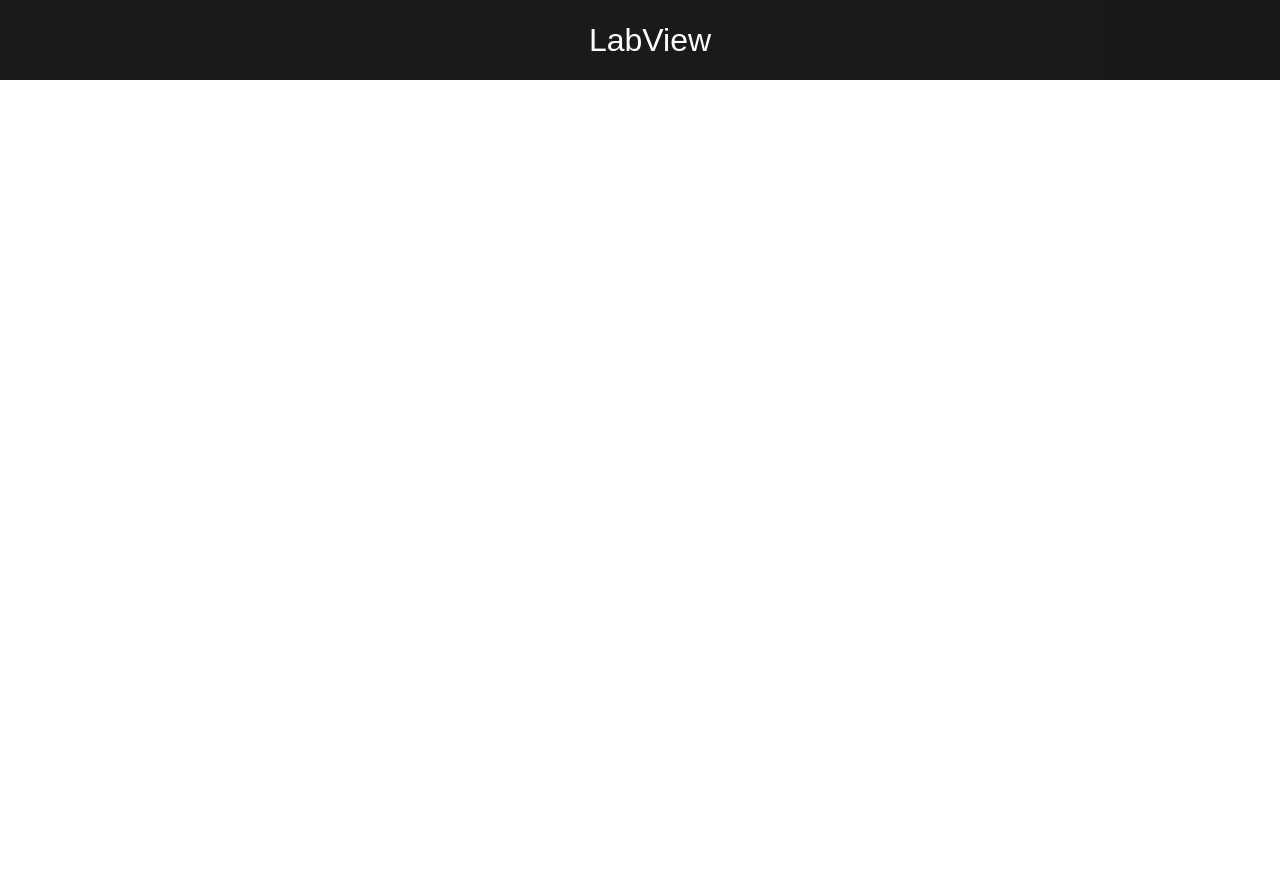
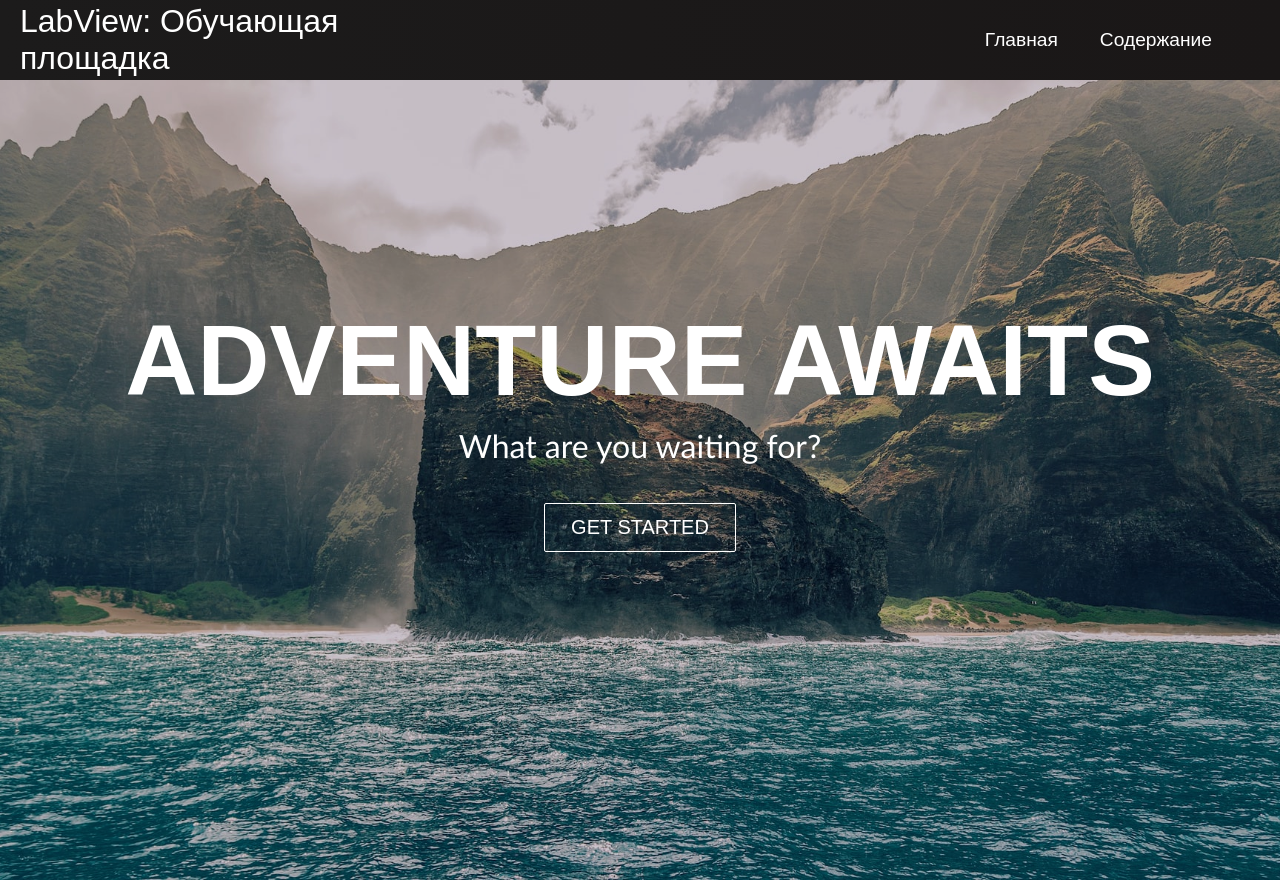
Before and after one commit to MukizuL/labview_site, a React (Create React App) app: page / in a window 1280 px wide. Before the commit the page ends 800 px from the top, so only its background shows below. Built offline with nearby package versions, Linux system fonts and the light colour scheme.

Commit message:
Made navbar and home

```diff
--- a/src/App.css
+++ b/src/App.css
@@ -5,40 +5,10 @@
   font-family: 'PT Sans', sans-serif;
 }
 
-.home,
-.services,
-.products,
-.sign-up {
+.home{
   display: flex;
   height: 90vh;
   align-items: center;
   justify-content: center;
   font-size: 3rem;
 }
-
-.services {
-  background-image: url('../public/images/img-2.jpg');
-  background-position: center;
-  background-size: cover;
-  background-repeat: no-repeat;
-  color: #fff;
-  font-size: 100px;
-}
-
-.products {
-  background-image: url('../public//images/img-1.jpg');
-  background-position: center;
-  background-size: fill;
-  background-repeat: no-repeat;
-  color: #fff;
-  font-size: 100px;
-}
-/*
-.sign-up {
-  background-image: url('/images/img-8.jpg');
-  background-position: center;
-  background-size: cover;
-  background-repeat: no-repeat;
-  color: #fff;
-  font-size: 100px;
-} */
--- a/src/App.js
+++ b/src/App.js
@@ -9,7 +9,7 @@ function App() {
       <Router>
         <Navbar />
         <Routes>
-          <Route path='/' exact component={Home} />
+          <Route path='/' exact element={<Home />} />
         </Routes>
       </Router>
     </>
--- a/src/components/Button.js
+++ b/src/components/Button.js
@@ -32,7 +32,7 @@ export const Button = ({
   const checkButtonSize = SIZES.includes(buttonSize) ? buttonSize : SIZES[0];
 
   return (
-    <Link to='/sign-up' className='btn-mobile'>
+    <Link to='/content' className='btn-mobile'>
       <button
         className={`btn ${checkButtonStyle} ${checkButtonSize}`}
         onClick={onClick}
--- a/src/components/HeroSection.css
+++ b/src/components/HeroSection.css
@@ -1,13 +1,5 @@
-video {
-    object-fit: cover;
-    width: 100%;
-    height: 100%;
-    position: fixed;
-    z-index: -1;
-  }
-
   .hero-container {
-    /* background: url('/images/img-home.jpg') center center/cover no-repeat; */
+    background: url('../../public/images/img-home.jpg') center center/cover no-repeat;
     height: 100vh;
     width: 100%;
     display: flex;
--- a/src/components/HeroSection.js
+++ b/src/components/HeroSection.js
@@ -6,7 +6,6 @@ import './HeroSection.css';
 function HeroSection() {
   return (
     <div className='hero-container'>
-      <video src='/videos/video-1.mp4' autoPlay loop muted />
       <h1>ADVENTURE AWAITS</h1>
       <p>What are you waiting for?</p>
       <div className='hero-btns'>
@@ -17,14 +16,6 @@ function HeroSection() {
         >
           GET STARTED
         </Button>
-        <Button
-          className='btns'
-          buttonStyle='btn--primary'
-          buttonSize='btn--large'
-          onClick={console.log('hey')}
-        >
-          WATCH TRAILER <i className='far fa-play-circle' />
-        </Button>
       </div>
     </div>
   );
--- a/src/components/Navbar.js
+++ b/src/components/Navbar.js
@@ -1,19 +1,60 @@
-import React from 'react'
-import {Link} from 'react-router-dom'
-import './Navbar.css'
+import React, { useState, useEffect } from 'react';
+import { Button } from './Button';
+import { Link } from 'react-router-dom';
+import './Navbar.css';
 
 function Navbar() {
+  const [click, setClick] = useState(false);
+  const [button, setButton] = useState(true);
+
+  const handleClick = () => setClick(!click);
+  const closeMobileMenu = () => setClick(false);
+
+  const showButton = () => {
+    if (window.innerWidth <= 960) {
+      setButton(false);
+    } else {
+      setButton(true);
+    }
+  };
+
+  useEffect(() => {
+    showButton();
+  }, []);
+
+  window.addEventListener('resize', showButton);
+
   return (
     <>
-        <nav className="navbar">
-            <div className="navbar-container">
-                <Link to='/' className="navbar-logo">
-                    LabView
-                </Link>
-            </div>
-        </nav>
+      <nav className='navbar'>
+        <div className='navbar-container'>
+          <Link to='/' className='navbar-logo' onClick={closeMobileMenu}>
+            LabView: Обучающая площадка
+            <i class='fab fa-typo3' />
+          </Link>
+          <div className='menu-icon' onClick={handleClick}>
+            <i className={click ? 'fas fa-times' : 'fas fa-bars'} />
+          </div>
+          <ul className={click ? 'nav-menu active' : 'nav-menu'}>
+            <li className='nav-item'>
+              <Link to='/' className='nav-links' onClick={closeMobileMenu}>
+                Главная
+              </Link>
+            </li>
+            <li className='nav-item'>
+              <Link
+                to='/content'
+                className='nav-links'
+                onClick={closeMobileMenu}
+              >
+                Содержание
+              </Link>
+            </li>
+          </ul>
+        </div>
+      </nav>
     </>
-  )
+  );
 }
 
-export default Navbar
+export default Navbar;
--- a/src/components/pages/Home.js
+++ b/src/components/pages/Home.js
@@ -1,8 +1,6 @@
 import React from 'react';
 import '../../App.css';
-//import Cards from '../Cards';
 import HeroSection from '../HeroSection';
-//import Footer from '../Footer';
 
 function Home() {
   return (
--- a/src/index.css
+++ /dev/null
@@ -1,13 +0,0 @@
-body {
-  margin: 0;
-  font-family: -apple-system, BlinkMacSystemFont, 'Segoe UI', 'Roboto', 'Oxygen',
-    'Ubuntu', 'Cantarell', 'Fira Sans', 'Droid Sans', 'Helvetica Neue',
-    sans-serif;
-  -webkit-font-smoothing: antialiased;
-  -moz-osx-font-smoothing: grayscale;
-}
-
-code {
-  font-family: source-code-pro, Menlo, Monaco, Consolas, 'Courier New',
-    monospace;
-}
--- a/src/index.js
+++ b/src/index.js
@@ -1,11 +1,7 @@
 import React from 'react';
-import ReactDOM from 'react-dom/client';
-import './index.css';
+import { createRoot } from 'react-dom/client';
 import App from './App';
 
-const root = ReactDOM.createRoot(document.getElementById('root'));
-root.render(
-  <React.StrictMode>
-    <App />
-  </React.StrictMode>
-);
+const container = document.getElementById('root');
+const root = createRoot(container);
+root.render(<App />);
```
